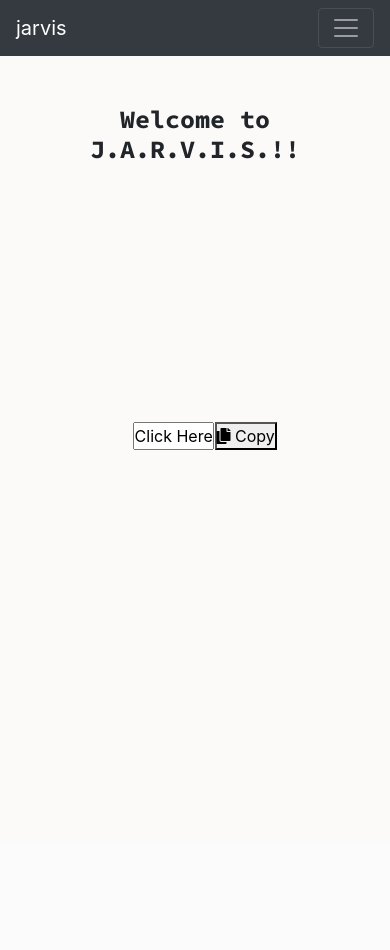
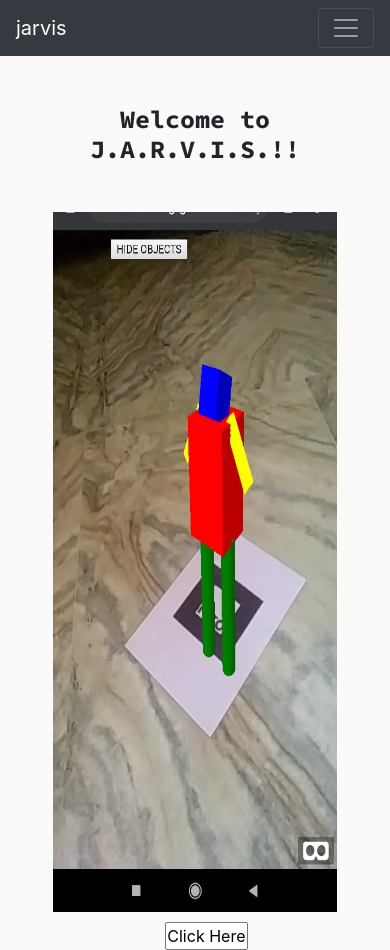
Before and after one commit to AnubhavMadhav/J.A.R.V.I.S, a Django app: page / in a window 390 px wide. Before the commit the page ends 450 px from the top, so only its background shows below. Run offline with Django 3.2, Linux system fonts and the light colour scheme; the visitor is signed in with stand-in values (Sample User, id 1); some libraries are stand-ins or nearby versions.

Commit message:
JARVIS Image Added

```diff
--- a/static/css/home.css
+++ b/static/css/home.css
@@ -74,6 +74,41 @@
     font-size: 12px!important;
 }
 
+.jarvis {
+    position: relative;
+    height: 400px;
+    width: 100px;
+}
+
+.link {
+    position: fixed;
+    /* or absolute */
+    top: 50%;
+    left: 43%;
+    width: 7%;
+}
+
+.link2 {
+    position: fixed;
+    /* or absolute */
+    top: 50%;
+    left: 48%;
+    visibility: hidden;
+}
+
+.tag {
+    position: relative;
+    top: 20px;
+    left: 45%;
+}
+
+.center {
+    display: block;
+    margin-left: auto;
+    margin-right: auto;
+    width: 34%;
+}
+
 @media (max-width: 991px) {
     .author-pic {
         border-radius: 50%!important;
@@ -88,4 +123,34 @@
         font-size: 25px;
         font-family: 'Source Code Pro', monospace;
     }
+    .jarvis {
+        position: relative;
+        height: 700px;
+        width: 600px;
+    }
+    .link {
+        position: relative;
+        /* or absolute */
+        top: 20px;
+        left: 41%;
+        width: 25%;
+        margin-top: 10px;
+    }
+    .link2 {
+        position: fixed;
+        /* or absolute */
+        top: 50%;
+        left: 55%;
+        visibility: hidden;
+    }
+    .center {
+        display: block;
+        margin-left: auto;
+        margin-right: auto;
+        width: 86%;
+    }
+    .tag {
+        position: relative;
+        top: auto;
+    }
 }
--- a/templates/account/home.html
+++ b/templates/account/home.html
@@ -43,10 +43,11 @@
 <div class="container">
 <main role="main" class="container">
 
+<img class="center jarvis" src="{% static 'img/jarvis.jpeg' %}" alt="">
 
 {% if user.is_authenticated %}
- <input class="w3-input w3-center w3-border w3-col link l10" id="links" style="cursor:alias" readonly onclick="window.open('https://jarvis-iiitv.herokuapp.com/jarvis','_blank')" value="Click Here">
-            <button class="w3-col l2 w3-button w3-gray w3-border link2" type="button" style="cursor:copy"
+ <input class="w3-input w3-center w3-border w3-col link l10 tag" id="links" style="cursor:alias" readonly onclick="window.open('https://jarvis-iiitv.herokuapp.com/jarvis','_blank')" value="Click Here">
+            <button class="w3-col l2 w3-button w3-gray w3-border link2 tag" type="button" style="cursor:copy"
             onclick="copy()" ><i class="fa fa-copy"></i> Copy</button>
 {% endif %}
 
```
Also changed, not shown: static/img/jarvis.jpeg (added).
